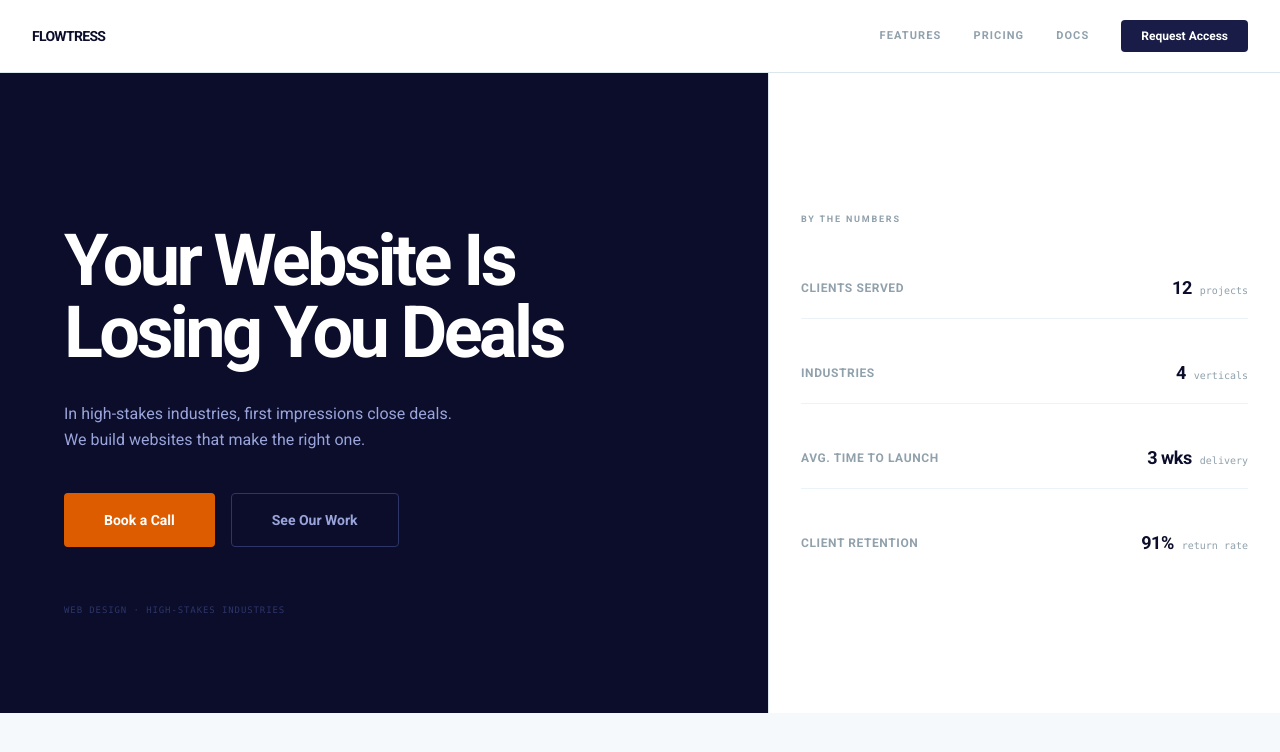
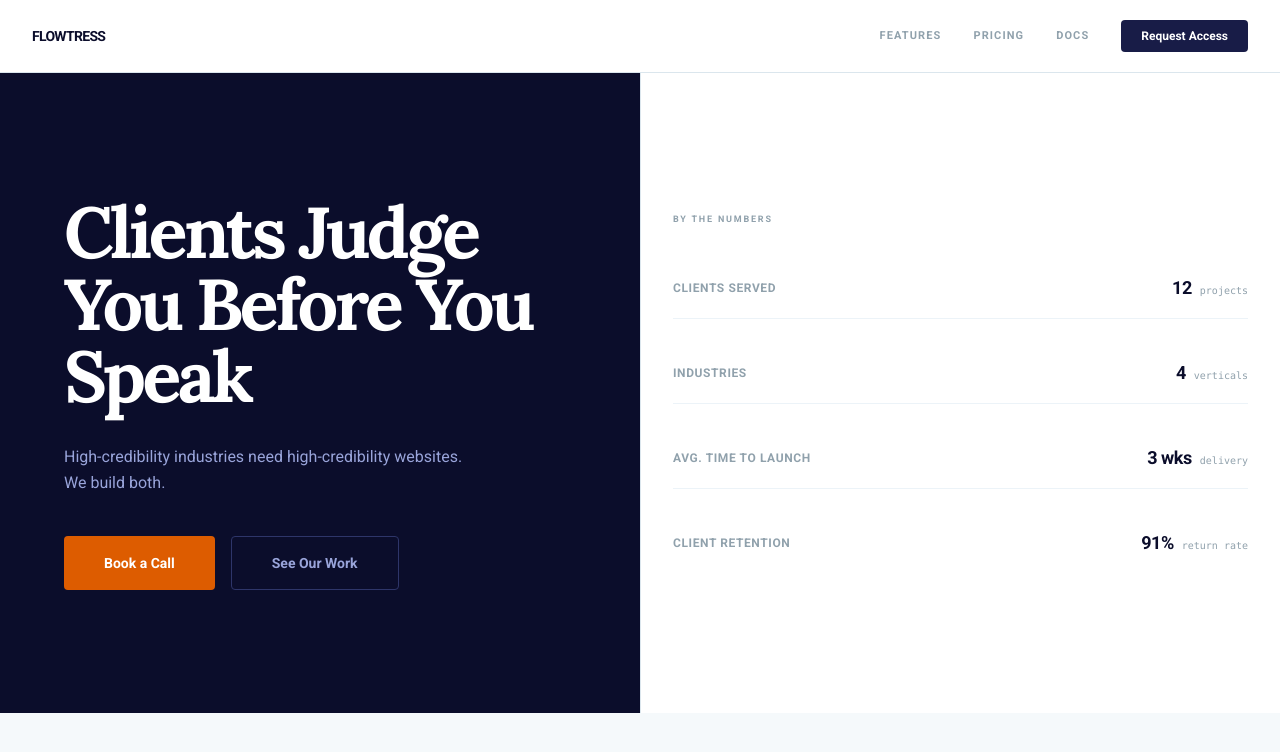
Before and after one commit to sebest-design/flowtress-sandbox, a React (Vite) app: page /hero in a window 1280 px wide. Shown: the top 752 px of the page. Built offline with nearby package versions, Linux system fonts and the light colour scheme.

Commit message:
feat(hero): finalize copy — Lora H1, credibility-first messaging, 50/50 split

```diff
--- a/src/hero/HeroSplitImpact.tsx
+++ b/src/hero/HeroSplitImpact.tsx
@@ -19,17 +19,16 @@ export function HeroSplitImpact() {
       </nav>
 
       {/* Hero — 60/40 asymmetric split */}
-      <section className="grid grid-cols-1 lg:grid-cols-[3fr_2fr] min-h-[80vh]">
+      <section className="grid grid-cols-1 lg:grid-cols-2 min-h-[80vh]">
         {/* Text col */}
-        <div className="bg-pulse-950 px-6 sm:px-10 md:px-16 py-16 sm:py-24 flex flex-col justify-between">
-          <div />
+        <div className="bg-pulse-950 px-6 sm:px-10 md:px-16 py-16 sm:py-24 flex flex-col justify-center">
           <div>
-            <h1 className="text-4xl sm:text-5xl md:text-6xl lg:text-7xl font-black tracking-tighter leading-none text-white mb-8 max-w-[16ch]">
-              Your Website Is Losing You Deals
+            <h1 className="text-4xl sm:text-5xl md:text-6xl lg:text-7xl font-bold font-serif tracking-tighter leading-none text-white mb-8 max-w-[16ch]">
+              Clients Judge You Before You Speak
             </h1>
             <p className="text-base text-pulse-300 leading-relaxed max-w-[46ch] mb-10">
-              In high-stakes industries, first impressions close deals.
-              We build websites that make the right one.
+              High-credibility industries need high-credibility websites.
+              We build both.
             </p>
             <div className="flex flex-wrap gap-4">
               <button className="bg-copper-500 text-white px-10 py-4 font-bold text-sm rounded hover:bg-copper-400 transition-colors active:scale-[0.98]">
@@ -40,7 +39,6 @@ export function HeroSplitImpact() {
               </button>
             </div>
           </div>
-          <p className="text-[9px] font-mono text-pulse-700 uppercase tracking-widest">Web Design · High-Stakes Industries</p>
         </div>
         {/* Live system status panel */}
         <div className="bg-white border-t lg:border-t-0 border-l-0 lg:border-l border-slate-200 px-6 sm:px-8 py-10 sm:py-12 flex flex-col justify-center gap-6">
```
Also changed, not shown: 1 other file (tests, documents, lock files or other folders).
